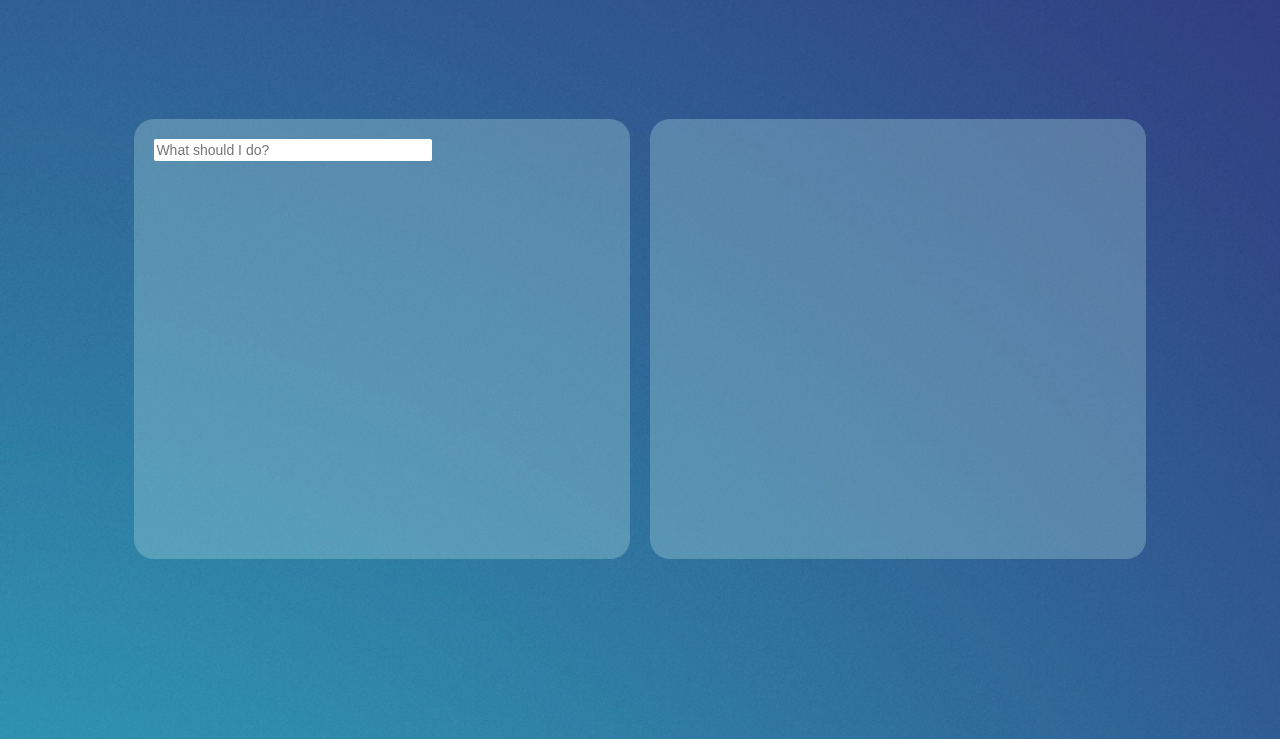
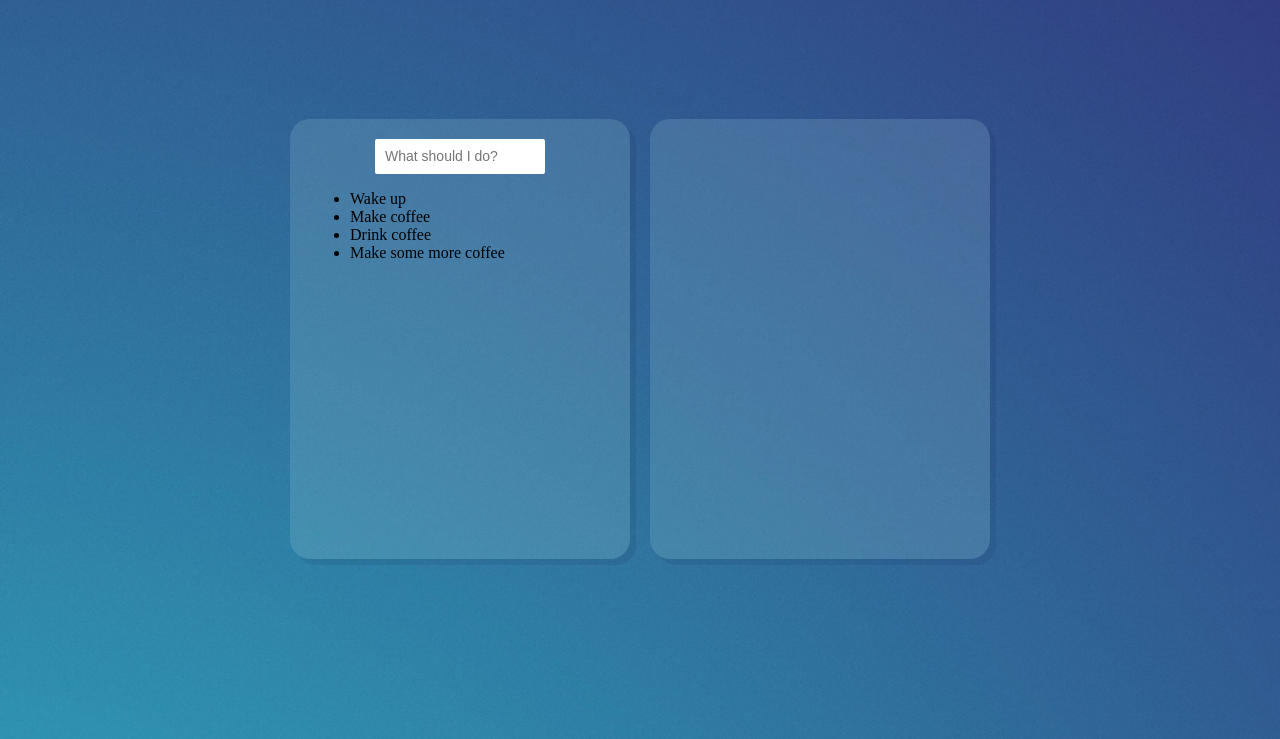
Before and after one commit to sofieblom/JavaScript.Grundkurs--toDoList, a website: page index.html in a window 1280 px wide. Shown: the part 61-800 px from the top of the page. Drawn offline with Linux system fonts and the light colour scheme; a web font is replaced by a local one.

Commit message:
added fonts och ul,li

```diff
--- a/index.html
+++ b/index.html
@@ -4,6 +4,10 @@
     <meta charset="UTF-8" />
     <meta http-equiv="X-UA-Compatible" content="IE=edge" />
     <meta name="viewport" content="width=device-width, initial-scale=1.0" />
+    <link
+      rel="stylesheet"
+      href="https://fonts.googleapis.com/css?family=Sofia"
+    />
     <link href="css/main.css" rel="stylesheet" />
     <script src="js/main.js"></script>
     <title>To do list</title>
@@ -13,7 +17,15 @@
       <h1>To do list</h1>
       <div id="listContainer">
         <div id="toDoBox">
-          <input type="text" id="myInput" placeholder="What should I do?" />
+          <div id="inputContainer">
+            <input type="text" id="myInput" placeholder="What should I do?" />
+          </div>
+          <ul>
+            <li>Wake up</li>
+            <li>Make coffee</li>
+            <li>Drink coffee</li>
+            <li>Make some more coffee</li>
+          </ul>
         </div>
         <div id="doneBox"></div>
       </div>
--- a/scss/main.scss
+++ b/scss/main.scss
@@ -1,4 +1,5 @@
-$box-bgcolor: rgba(174, 219, 223, 0.322);
+$box-bgcolor: rgba(174, 219, 223, 0.171);
+$box-shadow: 6px 6px rgba(22, 22, 71, 0.103);
 
 body {
   background-image: url(../assets/luke-chesser-3rWagdKBF7U-unsplash.jpg);
@@ -9,7 +10,7 @@ body {
     width: 100%;
     h1 {
       text-align: center;
-      font-family: "Times New Roman", Times, serif;
+      font-family: "Sofia", Times New Roman, Times, serif;
     }
   }
 }
@@ -23,39 +24,45 @@ body {
   justify-content: center;
   gap: 20px;
   #toDoBox {
-    width: 90%;
+    width: 70%;
     height: 400px;
     background-color: $box-bgcolor;
     border-radius: 20px;
     padding: 20px;
+    box-shadow: $box-shadow;
+    #inputContainer {
+      display: flex;
+      justify-content: center;
       input {
-      width: 60%;
+        width: 50%;
         font-size: 14px;
         border-radius: 2px;
-      height: 20px;
+        height: 15px;
         border: none;
+        padding: 10px;
+      }
     }
   }
   #doneBox {
-    width: 90%;
+    width: 70%;
     height: 400px;
     background-color: $box-bgcolor;
     border-radius: 20px;
     padding: 20px;
+    box-shadow: $box-shadow;
   }
 }
 
 @media screen and (min-width: 768px) {
   #listContainer {
     height: 80vh;
-    width: 80%;
     flex-direction: row;
     align-items: center;
-  }
     #toDoBox {
-    width: 40%;
+      width: 300px;
     }
     #doneBox {
-    width: 40%;
+      width: 300px;
     }
   }
+}
```
Also changed, not shown: css/main.css. Lines whose indentation alone changed are shown as unchanged.
